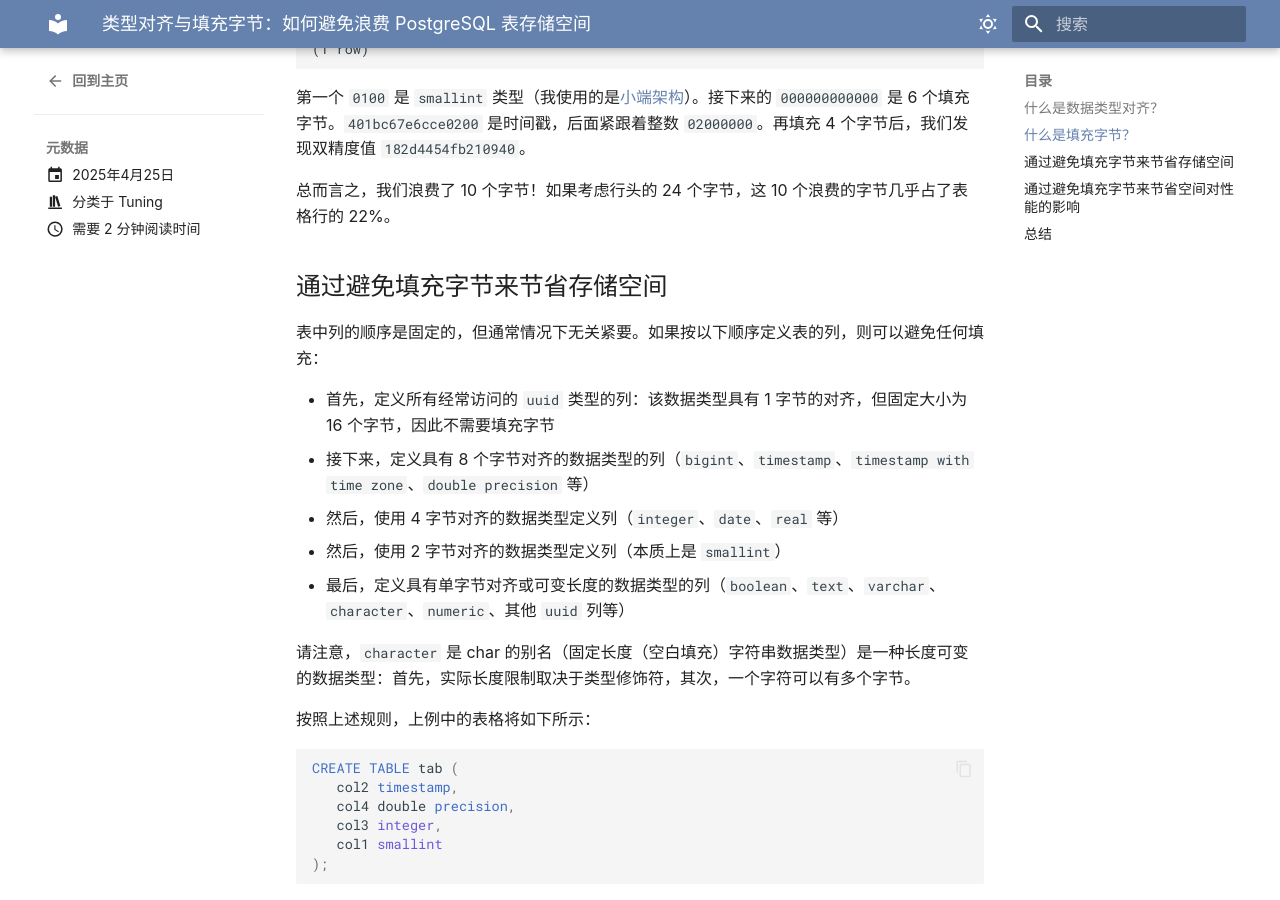
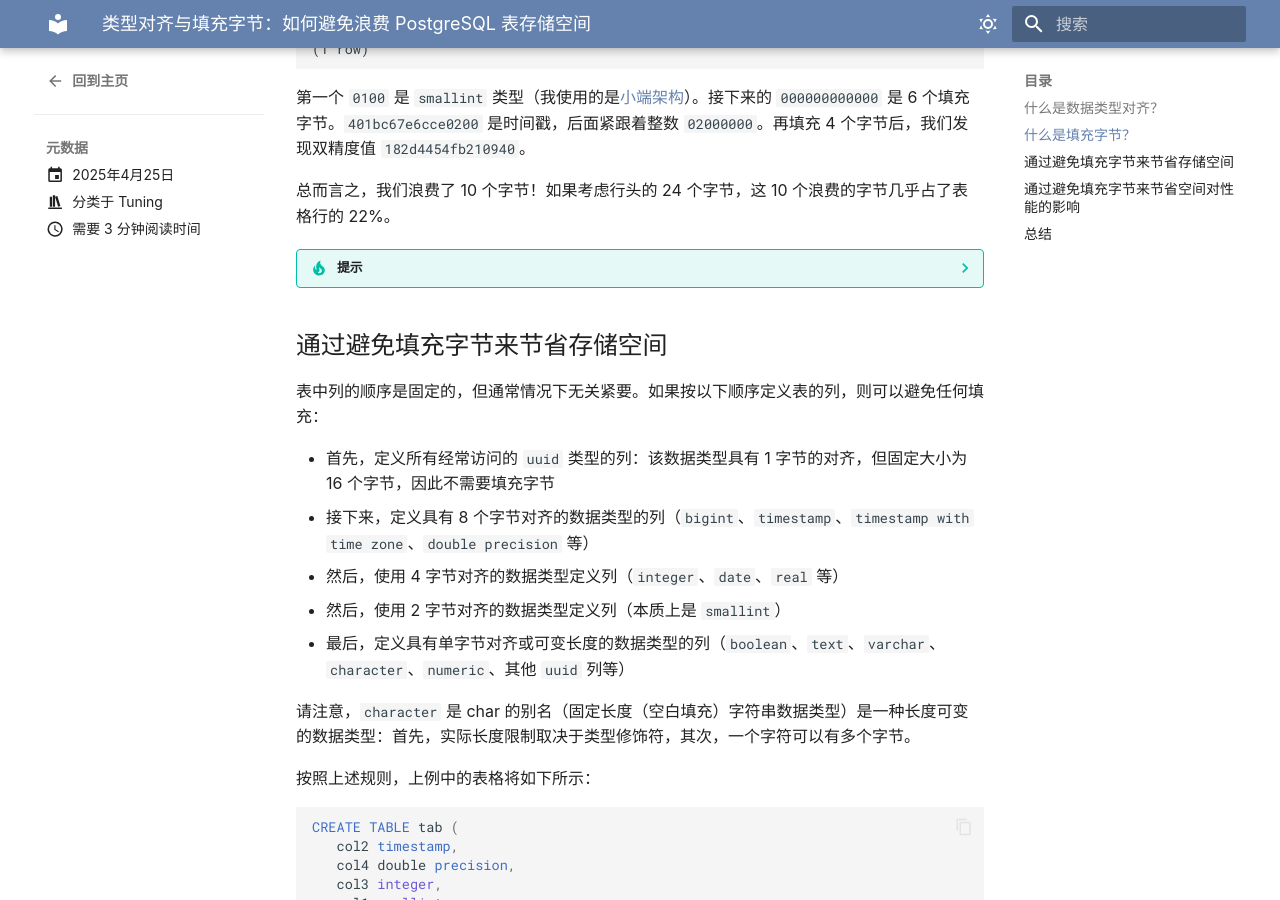
Before and after one commit to japinli/pg-translate, an MkDocs documentation site: the page built from docs/posts/type-alignment-padding-bytes-no-space-waste-in-postgresql.md, in a window 1280 px wide and 900 px high, scrolled down 1774 px. Built offline with MkDocs 1.6.1 and Material for MkDocs 9.7.7, drawn with Linux system fonts in a browser that asks for light colours; some of the changed lines change nothing that is shown.

Commit message:
Update type alignment padding bytes

```diff
--- a/docs/posts/type-alignment-padding-bytes-no-space-waste-in-postgresql.md
+++ b/docs/posts/type-alignment-padding-bytes-no-space-waste-in-postgresql.md
@@ -81,6 +81,12 @@
 
 总而言之，我们浪费了 10 个字节！如果考虑行头的 24 个字节，这 10 个浪费的字节几乎占了表格行的 22%。
 
+??? tip "提示"
+
+    原始数据只有 `22` 字节，即 `sizeof(smallint) + sizeof(timestamp) + sizeof(integer) + sizeof(double precision)`，按此计算浪费的空间为 `10 / (22 + 24) = 0.2174`。
+
+    如果我们按照实际的存储来算，在这 32 字节中浪费了 10 字节，因此，计算结果为 `10 / (32 + 24) = 0.1786`。
+
 ## 通过避免填充字节来节省存储空间
 
 表中列的顺序是固定的，但通常情况下无关紧要。如果按以下顺序定义表的列，则可以避免任何填充：
```
